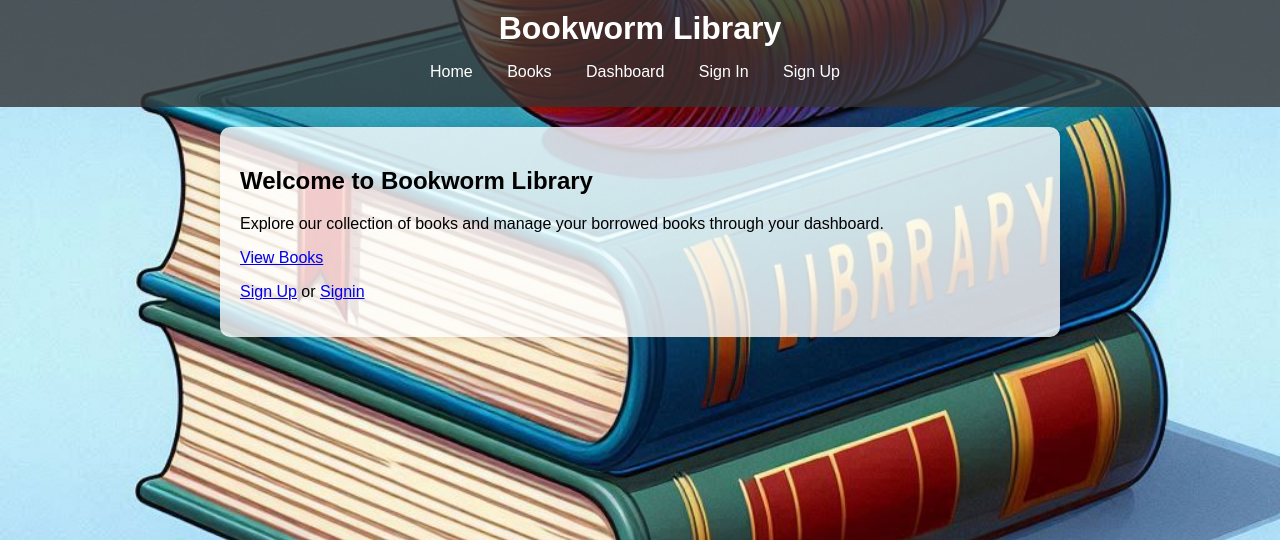
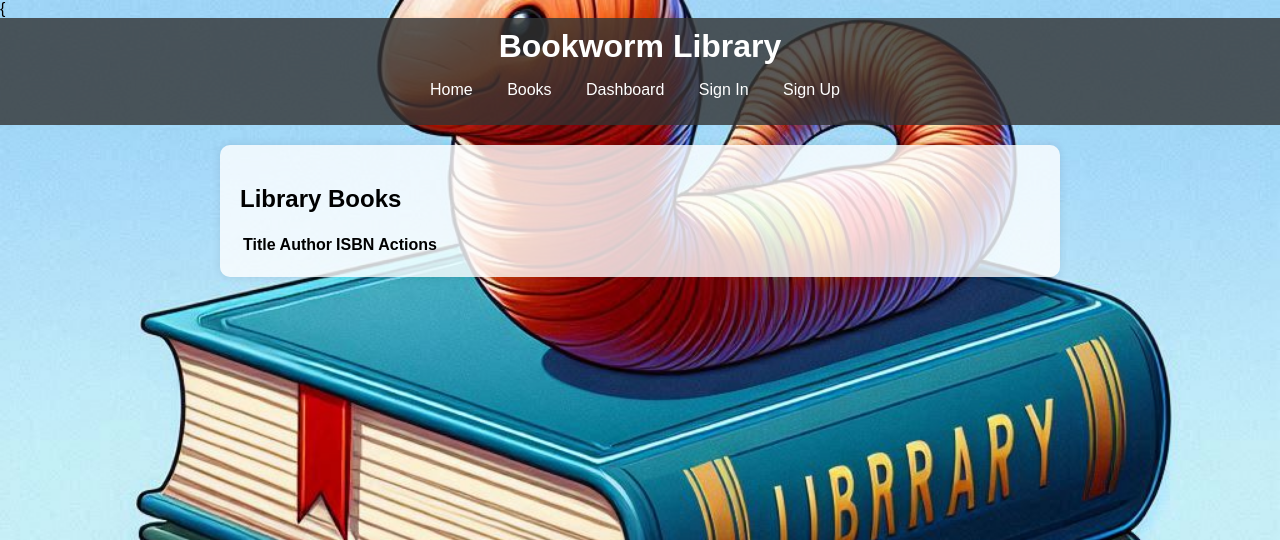
Before and after one commit to Cawaale256/BookWorm, a Django app: page / in a window 1280 px wide. Shown: the top 540 px of the page. Run offline with Django 4.2, Linux system fonts and the light colour scheme; lists and menus that the app fills with data are empty.

Commit message:
minor changes in borrow form template

```diff
--- a/library/templates/library/home.html
+++ b/library/templates/library/home.html
@@ -1,10 +1,29 @@
-{% extends 'base.html' %}
+{{% extends "base.html" %}
 
 {% block content %}
-  <h2>Welcome to Bookworm Library</h2>
-  <p>Explore our collection of books and manage your borrowed books through your dashboard.</p>
-  <p><a href="{% url 'book_list' %}">View Books</a></p>
-  {% if not user.is_authenticated %}
-    <p><a href="{% url 'signup' %}">Sign Up</a> or <a href="{% url 'signin' %}">Signin</a></p>
-  {% endif %}
+  <h2>Library Books</h2>
+  <table>
+    <thead>
+      <tr>
+        <th>Title</th>
+        <th>Author</th>
+        <th>ISBN</th>
+        <th>Actions</th>
+      </tr>
+    </thead>
+    <tbody>
+      {% for book in books %}
+        <tr>
+          <td>{{ book.title }}</td>
+          <td>{{ book.author }}</td>
+          <td>{{ book.isbn }}</td>
+          <td>
+            <a href="{% url 'borrow_book' book.pk %}">Borrow</a> |
+            <a href="{% url 'return_book' book.pk %}">Return</a> |
+            <a href="{% url 'extend_due_date' book.pk %}">Extend</a>
+          </td>
+        </tr>
+      {% endfor %}
+    </tbody>
+  </table>
 {% endblock %}
--- a/library/templates/library/return_book.html
+++ b/library/templates/library/return_book.html
@@ -1,10 +1,10 @@
-{% extends 'base.html' %}
+{% extends "base.html" %}
 
 {% block content %}
   <h2>Return Book: {{ book.title }}</h2>
   <form method="post">
     {% csrf_token %}
-    <p>Are you sure you want to return this book?</p>
+    {{ form.as_p }}
     <button type="submit">Return</button>
   </form>
 {% endblock %}
```
